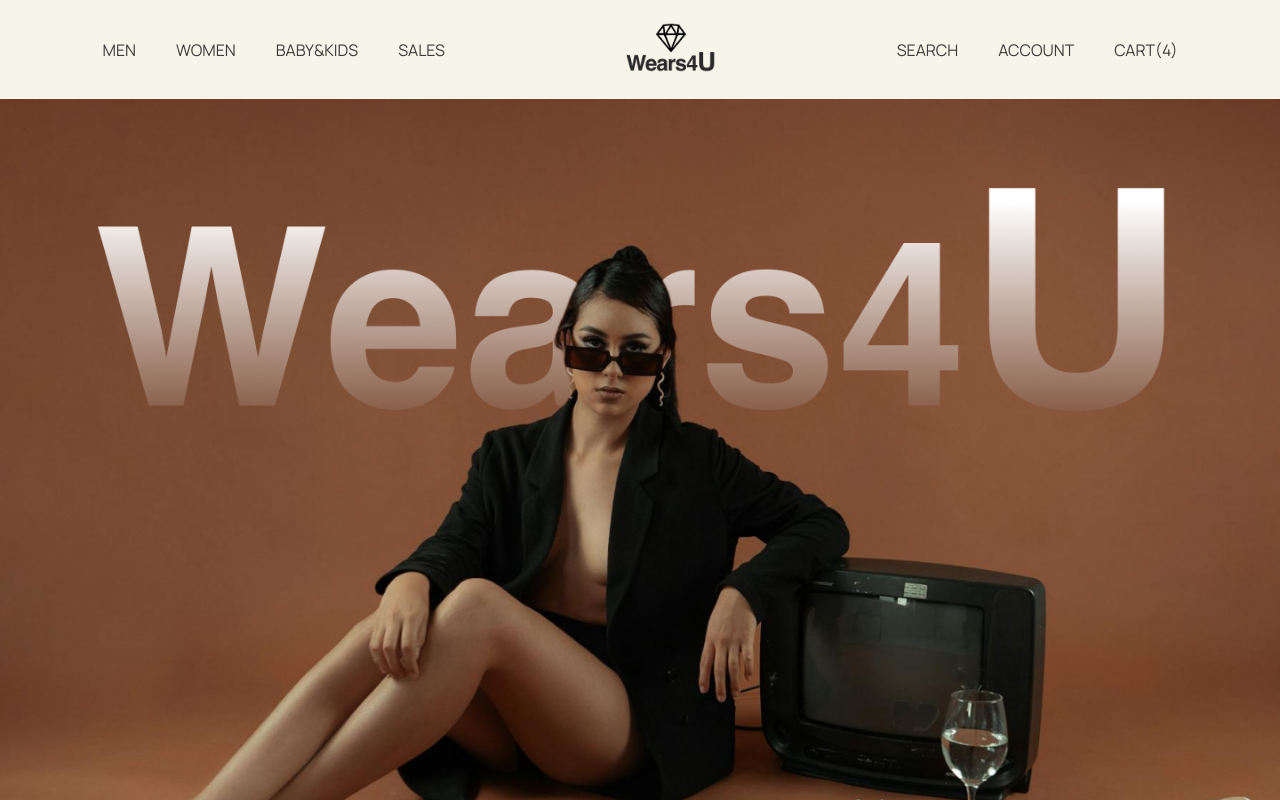
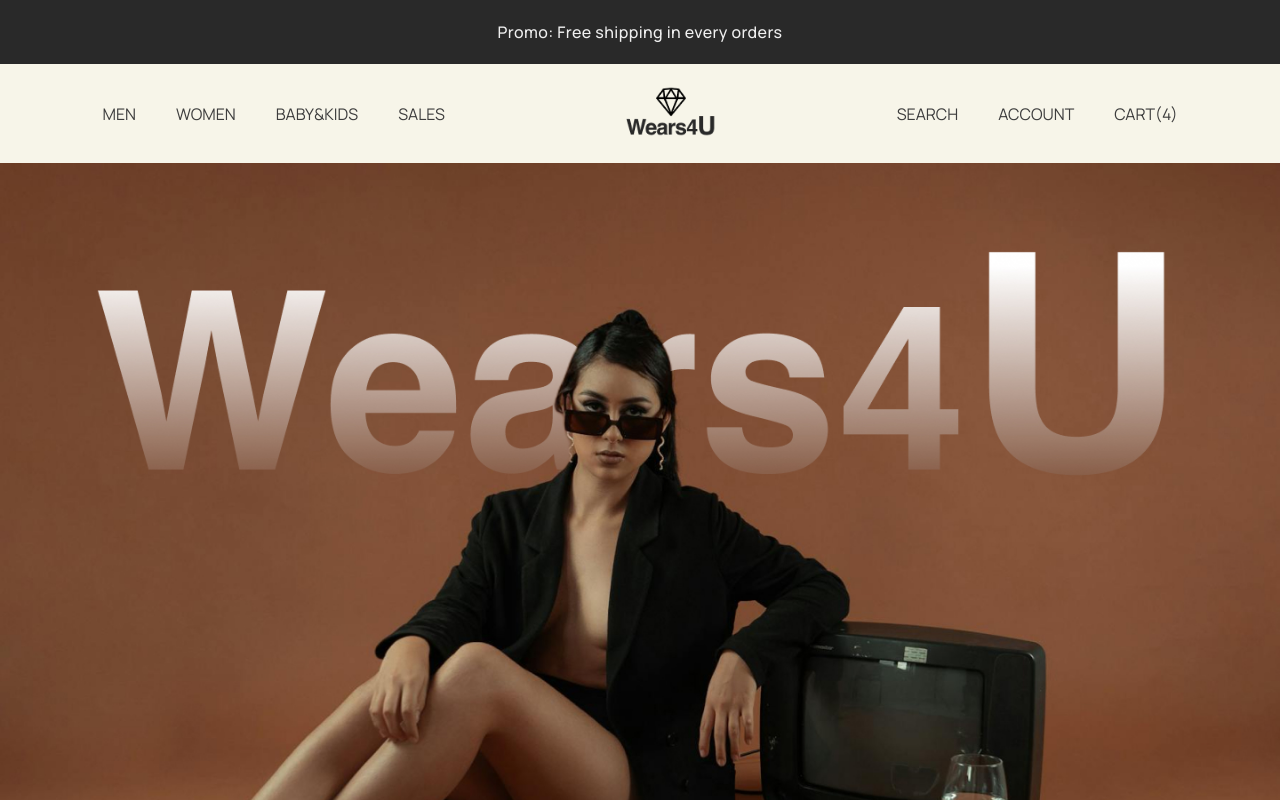
Before and after one commit to Kansoldev/Wear4U, a Next.js app: page / in a window 1280 px wide. Shown: the top 800 px of the page. Built offline with nearby package versions, Linux system fonts and the light colour scheme.

Commit message:
Add promo banner

```diff
--- a/src/components/Header/index.tsx
+++ b/src/components/Header/index.tsx
@@ -4,9 +4,16 @@
 const Header = () => {
   return (
     <>
-      {/* Promo banner*/}
-      <div></div>
-      {/* End Promo banner */}
+      <div
+        className="py-5 text-center font-medium"
+        style={{
+          backgroundColor: "rgba(41, 41, 41)",
+          letterSpacing: ".4px",
+          color: "rgba(239, 239, 239, 1)",
+        }}
+      >
+        <p>Promo: Free shipping in every orders</p>
+      </div>
 
       <header className="p-3 bg-[#f7f5e9]">
         {/* Mobile menu */}
```
